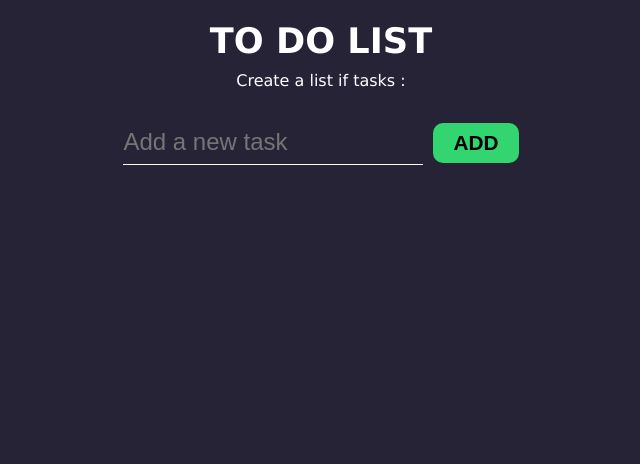
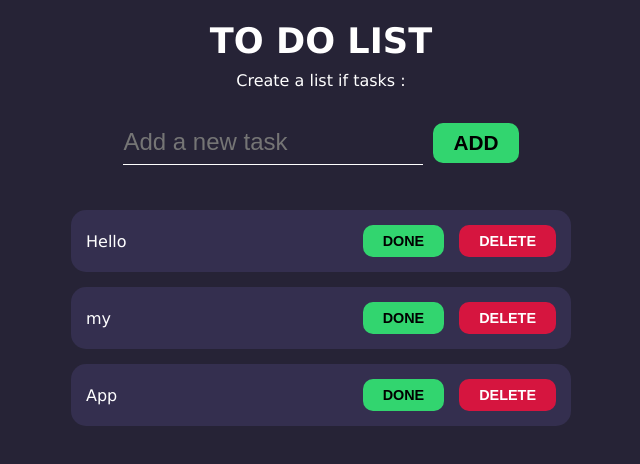
Before and after one commit to GorbachyovKS/ProjectFirst-on-Vue, a Vue app: page / in a window 1280 px wide. Shown: the top 464 px of the page, without its empty margins (319-959 px from the left). Built offline with nearby package versions, Linux system fonts and the light colour scheme.

Commit message:
buildTodos

```diff
--- a/src/App.vue
+++ b/src/App.vue
@@ -2,16 +2,19 @@
   <div class="wrapper">
     <my-header></my-header>
     <my-form></my-form>
+    <my-todos></my-todos>
   </div>
 </template>
 
 <script>
 import MyHeader from "./components/MyHeader.vue";
 import MyForm from "./components/MyForm.vue";
+import MyTodos from "./components/MyTodos.vue";
 export default {
   components: {
     MyHeader,
     MyForm,
+    MyTodos,
   },
 };
 </script>
@@ -56,5 +59,7 @@ body {
   justify-content: center;
   align-items: center;
   flex-direction: column;
+  width: 500px;
+  margin: 0 auto;
 }
 </style>
--- a/src/components/MyForm.vue
+++ b/src/components/MyForm.vue
@@ -25,5 +25,7 @@ export default {};
 
 .button-form {
   background-color: #32d56f;
+  font-size: 1.3rem;
+  font-weight: 600;
 }
 </style>
--- /dev/null
+++ b/src/components/MyTodos.vue
@@ -0,0 +1,58 @@
+<template>
+  <div class="my-todos">
+    <div class="todos" v-for="todo in todos" :key="todo.id">
+      <div>{{ todo.name }}</div>
+      <div class="buttons">
+        <my-button class="btn-done btn-todos">Done</my-button>
+        <my-button class="btn-delete btn-todos">Delete</my-button>
+      </div>
+    </div>
+  </div>
+</template>
+
+<script>
+export default {
+  data() {
+    return {
+      todos: [
+        { id: "1", name: "Hello" },
+        { id: "2", name: "my" },
+        { id: "3", name: "App" },
+      ],
+    };
+  },
+};
+</script>
+
+<style scoped>
+.my-todos {
+  width: 100%;
+}
+.todos {
+  display: flex;
+  justify-content: space-between;
+  align-items: center;
+  background-color: #342f4f;
+  padding: 15px;
+  border-radius: 15px;
+  margin: 15px 0;
+}
+.btn-done {
+  background-color: #32d56f;
+}
+
+.btn-delete {
+  background-color: #d6153f;
+  color: #fff;
+}
+
+.btn-todos {
+  font-size: 0.9rem;
+  font-weight: 600;
+}
+
+.buttons {
+  display: flex;
+  gap: 15px;
+}
+</style>
--- a/src/components/UI/MyButton.vue
+++ b/src/components/UI/MyButton.vue
@@ -13,8 +13,6 @@ export default {
 <style scoped>
 .btn {
   padding: 8px 20px;
-  font-weight: 600;
-  font-size: 1.3rem;
   border-radius: 10px;
   text-transform: uppercase;
 }
```
